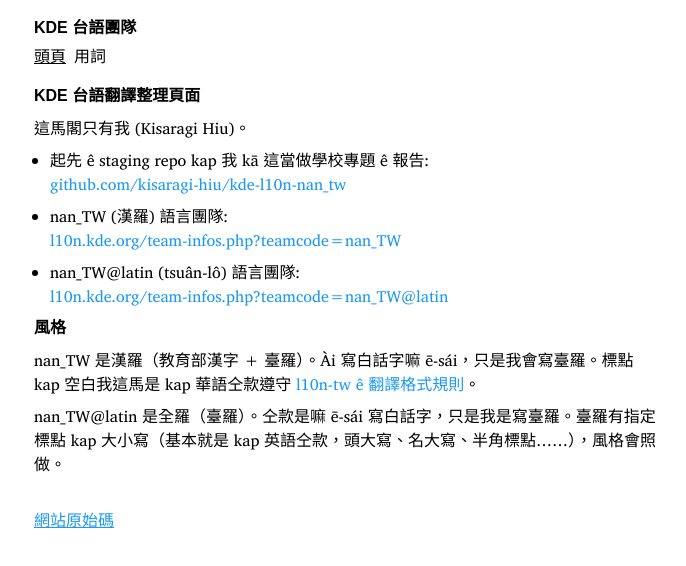
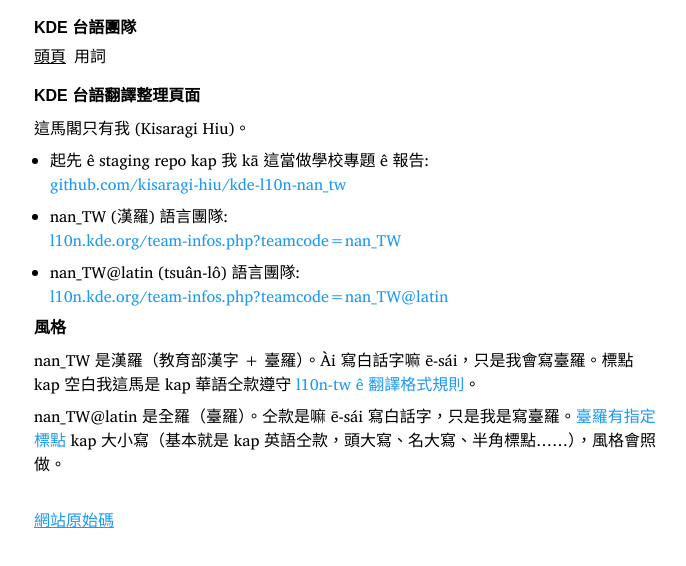
Before and after one commit to kde-taigi/kde-taigi.github.io, a SvelteKit app: page / in a window 1280 px wide. Shown: the top 566 px of the page, without its empty margins (294-980 px from the left). Built offline with nearby package versions, Linux system fonts and the light colour scheme; a web font is replaced by a local one.

Commit message:
Link directly to tâi-lô

```diff
--- a/src/routes/+page.svelte
+++ b/src/routes/+page.svelte
@@ -29,7 +29,8 @@
     >。
   </p>
   <p>
-    nan_TW@latin 是全羅（臺羅）。仝款是嘛 ē-sái 寫白話字，只是我是寫臺羅。臺羅有指定標點 kap
-    大小寫（基本就是 kap 英語仝款，頭大寫、名大寫、半角標點……），風格會照做。
+    nan_TW@latin 是全羅（臺羅）。仝款是嘛 ē-sái 寫白話字，只是我是寫臺羅。<a
+      href="https://language.moe.gov.tw/uploads/files/17579930721182.pdf">臺羅有指定標點</a
+    > kap 大小寫（基本就是 kap 英語仝款，頭大寫、名大寫、半角標點……），風格會照做。
   </p>
 </div>
```
